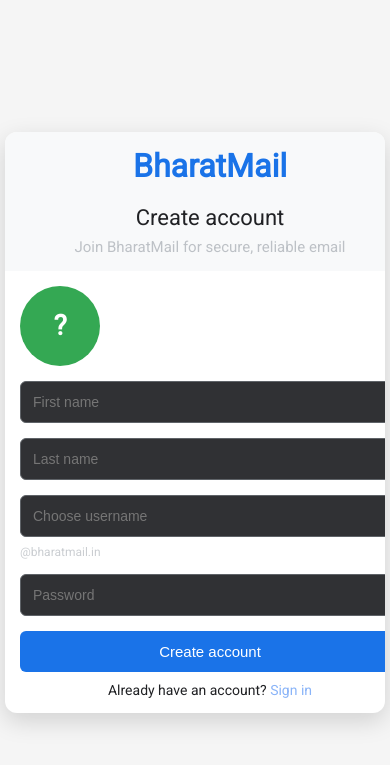
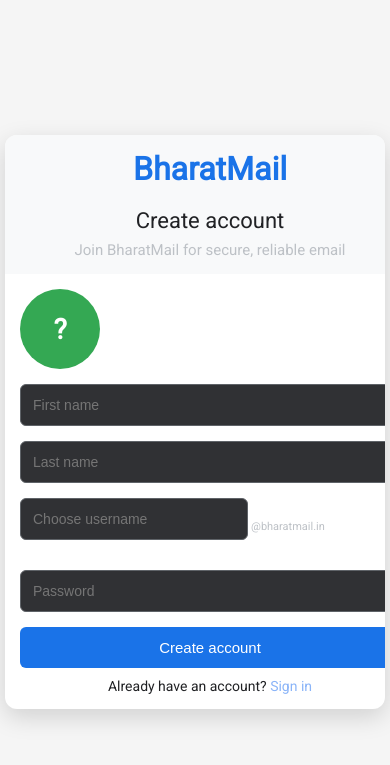
Before and after one commit to Sahilsoni15/BharatMail, a Flask app: page /register in a window 390 px wide. Shown: the top 765 px of the page. Run offline with Flask 3, Linux system fonts and the light colour scheme; parts of the project's set-up code (start-up, migrations or seed data) failed here and were passed over.

Commit message:
Adjust username input size and keep @bharatmail.in on right side
- Made username input smaller (60% width) on mobile screens < 480px
- Keep @bharatmail.in on the right side instead of below
- Reduced font size to 11px for domain suffix on mobile
- Reduced margin between input and domain text (3px)
- Maintains horizontal layout while ensuring proper proportions

Layout now: [smaller username input] @bharatmail.in (side by side)

```diff
--- a/templates/register.html
+++ b/templates/register.html
@@ -225,21 +225,17 @@
         .left-side, .right-side { padding: 15px; }
         body { padding: 5px; }
 
-        /* Stack email field vertically on very small screens */
-        .email-container {
-            flex-direction: column !important;
-            align-items: flex-start !important;
-        }
-
+        /* Keep horizontal layout but adjust proportions */
         .email-container input {
-            width: 100% !important;
-            margin-bottom: 8px !important;
+            flex: 0.6 !important; /* Make username input smaller */
+            max-width: 60% !important;
         }
 
         .email-container span {
-            margin-left: 0 !important;
-            font-size: 12px;
-            opacity: 0.8;
+            flex: 0.4 !important;
+            font-size: 11px;
+            margin-left: 3px !important;
+            text-align: left;
         }
     }
 </style>
```
